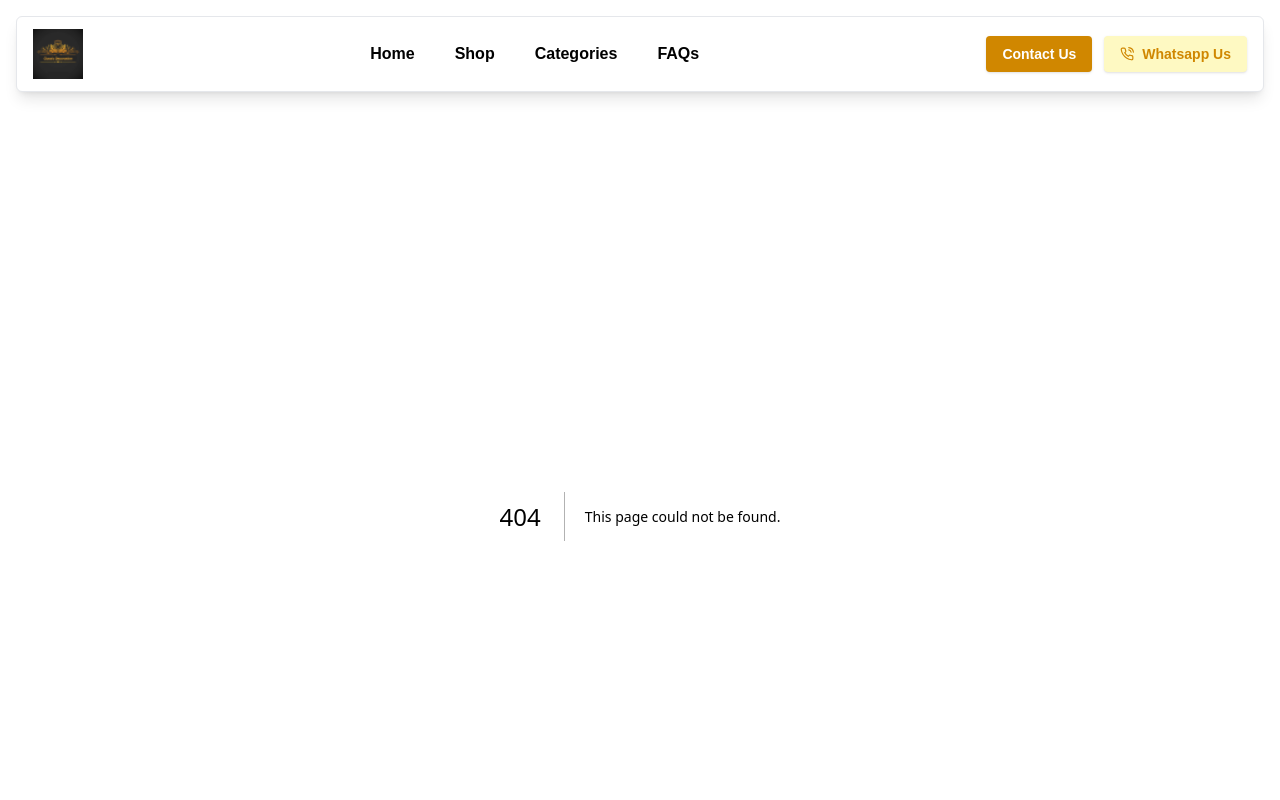
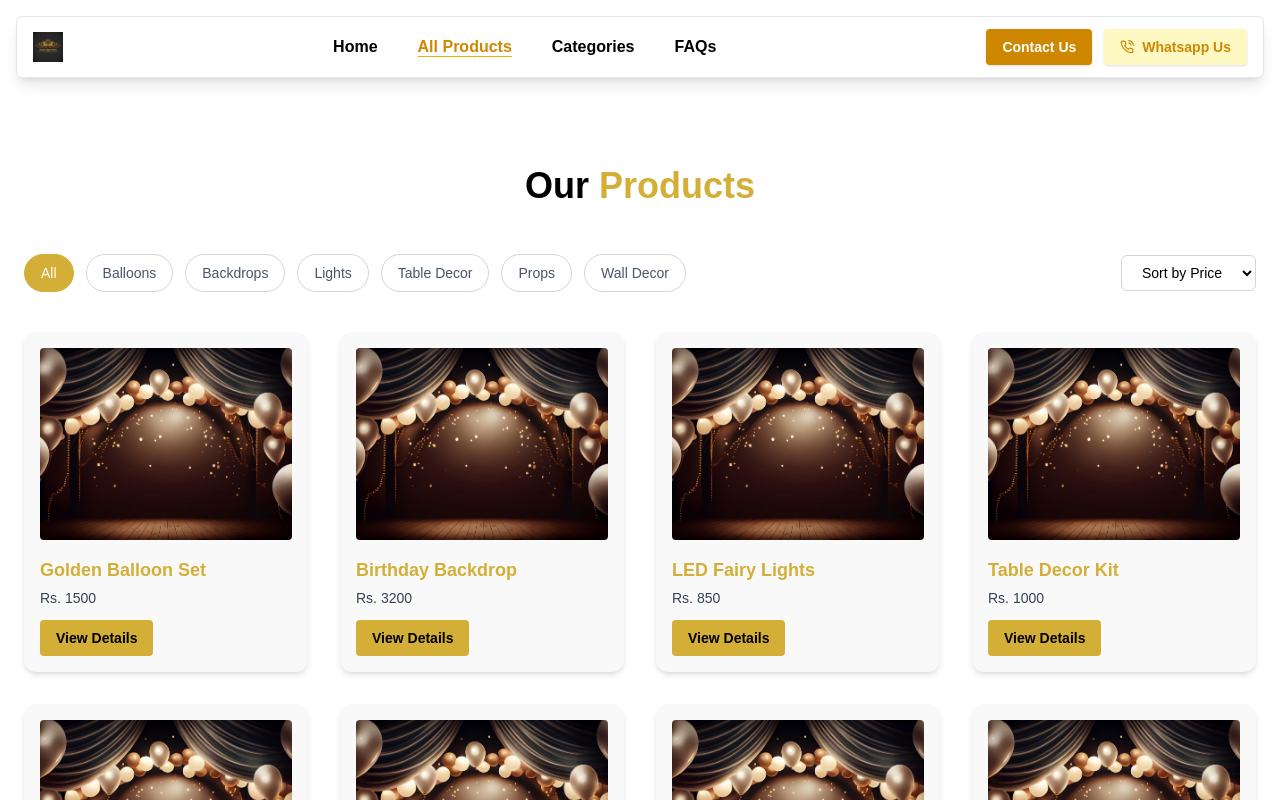
Before and after one commit to shayan5522/classic_decoration, a Next.js app: page /products in a window 1280 px wide. Before the commit this address had no page. Shown: the top 800 px of the page. Built offline with nearby package versions, Linux system fonts and the light colour scheme.

Commit message:
products_page_added

```diff
--- /dev/null
+++ b/src/app/products/page.jsx
@@ -0,0 +1,116 @@
+"use client";
+import Image from "next/image";
+import { useEffect, useState } from "react";
+
+// Sample product data
+const sampleProducts = [
+    { id: 1, name: "Golden Balloon Set", price: 1500, image: "/assets/balloon-arch.jpg", category: "Balloons" },
+    { id: 2, name: "Birthday Backdrop", price: 3200, image: "/assets/balloon-arch.jpg", category: "Backdrops" },
+    { id: 3, name: "LED Fairy Lights", price: 850, image: "/assets/balloon-arch.jpg", category: "Lights" },
+    { id: 4, name: "Table Decor Kit", price: 1000, image: "/assets/balloon-arch.jpg", category: "Table Decor" },
+    { id: 5, name: "Golden Curtains", price: 2400, image: "/assets/balloon-arch.jpg", category: "Backdrops" },
+    { id: 6, name: "Confetti Balloons", price: 700, image: "/assets/balloon-arch.jpg", category: "Balloons" },
+    { id: 7, name: "Decor Stand", price: 4000, image: "/assets/balloon-arch.jpg", category: "Props" },
+    { id: 8, name: "Wall Flowers", price: 1800, image: "/assets/balloon-arch.jpg", category: "Wall Decor" },
+];
+
+export default function ProductsPage() {
+    const [mounted, setMounted] = useState(false);
+    const [selectedCategory, setSelectedCategory] = useState("All");
+    const [sortOrder, setSortOrder] = useState("default");
+
+    useEffect(() => setMounted(true), []);
+
+    const categories = ["All", ...new Set(sampleProducts.map(p => p.category))];
+
+    // Filter & Sort Logic
+    const filteredProducts = sampleProducts
+        .filter(p => selectedCategory === "All" || p.category === selectedCategory)
+        .sort((a, b) => {
+            if (sortOrder === "asc") return a.price - b.price;
+            if (sortOrder === "desc") return b.price - a.price;
+            return 0;
+        });
+
+    return (
+        <div className="bg-white min-h-screen py-16 px-6 text-black">
+            {/* Page Heading */}
+            <h1 className={`text-4xl font-bold text-center mb-12 transition-all duration-700 ${mounted ? "opacity-100 translate-y-0" : "opacity-0 -translate-y-5"}`}>
+                <span className="text-black">Our </span>
+                <span className="text-[#D4AF37]">Products</span>
+            </h1>
+
+            {/* Filters */}
+            <div className="max-w-7xl mx-auto mb-10 flex flex-col md:flex-row items-center justify-between gap-4">
+                {/* Category Filter */}
+                <div className="flex flex-wrap gap-3">
+                    {categories.map(category => (
+                        <button
+                            key={category}
+                            className={`px-4 py-2 rounded-full border transition text-sm ${
+                                selectedCategory === category
+                                    ? "bg-[#D4AF37] text-white border-[#D4AF37]"
+                                    : "border-gray-300 text-gray-600 hover:bg-gray-100"
+                            }`}
+                            onClick={() => setSelectedCategory(category)}
+                        >
+                            {category}
+                        </button>
+                    ))}
+                </div>
+
+                {/* Price Sort Filter */}
+                <select
+                    onChange={(e) => setSortOrder(e.target.value)}
+                    className="border border-gray-300 px-4 py-2 rounded-md text-sm focus:outline-none focus:ring-1 focus:ring-[#D4AF37]"
+                >
+                    <option value="default">Sort by Price</option>
+                    <option value="asc">Low to High</option>
+                    <option value="desc">High to Low</option>
+                </select>
+            </div>
+
+            {/* Products Grid */}
+            <div className="max-w-7xl mx-auto grid grid-cols-1 sm:grid-cols-2 lg:grid-cols-4 gap-8">
+                {filteredProducts.map((product, index) => (
+                    <div
+                        key={product.id}
+                        className={`bg-[#f9f9f9] rounded-xl p-4 shadow-md hover:shadow-xl transform transition duration-500 hover:scale-105 ${
+                            mounted ? "opacity-100 translate-y-0" : "opacity-0 translate-y-5"
+                        } delay-${index * 75}`}
+                    >
+                        <div className="relative h-48 w-full rounded overflow-hidden mb-4">
+                            <Image
+                                src={product.image}
+                                alt={product.name}
+                                fill
+                                className="object-cover transition-transform duration-500 hover:scale-110"
+                            />
+                        </div>
+                        <h3 className="text-lg font-semibold text-[#D4AF37] mb-1">{product.name}</h3>
+                        <p className="text-sm text-gray-700 mb-3">Rs. {product.price}</p>
+                        <button className="bg-[#D4AF37] hover:bg-yellow-500 text-black text-sm font-semibold px-4 py-2 rounded transition">
+                            View Details
+                        </button>
+                    </div>
+                ))}
+            </div>
+
+            {/* Pagination UI (non-functional placeholder) */}
+            <div className="flex justify-center items-center mt-12 space-x-2 text-sm">
+                <button className="px-3 py-2 rounded-md border border-gray-300 text-gray-600 hover:bg-gray-100">Previous</button>
+                {[1, 2, 3].map((page) => (
+                    <button
+                        key={page}
+                        className={`px-4 py-2 rounded-md border ${
+                            page === 1 ? "bg-[#D4AF37] text-white border-[#D4AF37]" : "border-gray-300 text-gray-600 hover:bg-gray-100"
+                        }`}
+                    >
+                        {page}
+                    </button>
+                ))}
+                <button className="px-3 py-2 rounded-md border border-gray-300 text-gray-600 hover:bg-gray-100">Next</button>
+            </div>
+        </div>
+    );
+}
--- a/src/components/footer.jsx
+++ b/src/components/footer.jsx
@@ -82,13 +82,14 @@ export default function Footer() {
                     <h4 className="text-[#D4AF37] font-semibold text-lg mb-4">Location</h4>
                     <div className="w-full h-40 overflow-hidden rounded-lg shadow-lg">
                         <iframe
-                            src="https://www.google.com/maps/embed?pb=!1m18!1m12!1m3!1d26429.448273624494!2d73.0158258!3d33.6282236!2m3!1f0!2f0!3f0!3m2!1i1024!2i768!4f13.1!3m3!1m2!1s0x38df950a241c6eeb%3A0x5e5d6e4c5c99f191!2sWaleed%20Party%20Decoration!5e0!3m2!1sen!2s!4v1661323579094!5m2!1sen!2s"
+                            src="https://www.google.com/maps/embed?pb=!1m18!1m12!1m3!1d179.30044199293405!2d73.75960864385456!3d33.86006055153941!2m3!1f0!2f0!3f0!3m2!1i1024!2i768!4f13.1!3m3!1m2!1s0x38e06b1b81a52a3b%3A0x3d2bcb60a0f9ceed!2sQuaid-e-Azam%20Market%20Rawalakot%20a!5e1!3m2!1sen!2sus!4v1754204801477!5m2!1sen!2sus"
                             className="w-full h-full border-0 rounded-md"
                             allowFullScreen
                             loading="lazy"
                             referrerPolicy="no-referrer-when-downgrade"
                         ></iframe>
                     </div>
+
                 </div>
             </div>
         </footer>
--- a/src/components/navbar.jsx
+++ b/src/components/navbar.jsx
@@ -1,29 +1,57 @@
 "use client";
 import Image from "next/image";
 import Link from "next/link";
-import { FiPhoneCall } from "react-icons/fi";
+import { FiPhoneCall, FiMenu, FiX } from "react-icons/fi";
+import { useState } from "react";
+import { usePathname } from "next/navigation";
 
 export default function Navbar() {
+    const [isOpen, setIsOpen] = useState(false);
+    const pathname = usePathname();
+
+    const isActive = (href) => {
+        // Exclude hash links like "/#categories" from active state
+        if (href.startsWith("/#")) return false;
+        return pathname === href;
+    };
+
+    const linkClasses = (href) =>
+        `transition hover:underline ${
+            isActive(href)
+                ? "text-yellow-600 underline underline-offset-4 decoration-yellow-500"
+                : "text-black"
+        }`;
+
     return (
-        <header className="bg-white border border-gray-200 shadow-lg rounded-md mt-4 mx-4 mb-6">
+        <header className="bg-white border border-gray-200 shadow-lg rounded-md mt-4 mx-4 mb-6 z-50 relative">
             <div className="max-w-7xl mx-auto px-4 py-3 flex items-center justify-between">
                 {/* Logo */}
                 <Link href="/" className="flex items-center space-x-2">
-                    <Image src="/logo.png" alt="Logo" width={50} height={40} />
+                    <Image src="/logo.png" alt="Logo" width={30} height={30} />
                 </Link>
 
-                {/* Nav Links */}
-                <nav className="hidden md:flex space-x-10 text-base font-bold text-black">
-                    <Link href="/">Home</Link>
-                    <Link href="#">Shop</Link>
-                    <Link href="/#categories" scroll={true}>
+                {/* Desktop Nav Links */}
+                <nav className="hidden md:flex space-x-10 text-base font-bold">
+                    <Link href="/" className={linkClasses("/")}>
+                        Home
+                    </Link>
+                    <Link href="/products" className={linkClasses("/products")}>
+                        All Products
+                    </Link>
+                    <Link
+                        href="/#categories"
+                        scroll={true}
+                        className="text-black hover:underline"
+                    >
                         Categories
                     </Link>
-                    <Link href="/faqs">FAQs</Link>
+                    <Link href="/faqs" className={linkClasses("/faqs")}>
+                        FAQs
+                    </Link>
                 </nav>
 
-                {/* Buttons */}
-                <div className="flex items-center gap-3">
+                {/* Desktop Buttons */}
+                <div className="hidden md:flex items-center gap-3">
                     <Link
                         href="/contact"
                         className="bg-yellow-600 text-white px-4 py-2 rounded font-semibold text-sm shadow-sm hover:bg-yellow-700 transition"
@@ -38,7 +66,57 @@ export default function Navbar() {
                         Whatsapp Us
                     </Link>
                 </div>
+
+                {/* Hamburger Icon for Mobile */}
+                <button
+                    onClick={() => setIsOpen(!isOpen)}
+                    className="md:hidden text-2xl text-gray-700"
+                >
+                    {isOpen ? <FiX /> : <FiMenu />}
+                </button>
             </div>
+
+            {/* Mobile Drawer */}
+            {isOpen && (
+                <div className="md:hidden bg-white border-t border-gray-200 shadow-lg rounded-b-md px-4 py-4 space-y-4 absolute top-full left-0 right-0 z-40">
+                    <nav className="flex flex-col space-y-3 text-base font-bold">
+                        <Link href="/" onClick={() => setIsOpen(false)} className={linkClasses("/")}>
+                            Home
+                        </Link>
+                        <Link href="/products" onClick={() => setIsOpen(false)} className={linkClasses("/products")}>
+                            All Products
+                        </Link>
+                        <Link
+                            href="/#categories"
+                            scroll={true}
+                            onClick={() => setIsOpen(false)}
+                            className="text-black hover:underline"
+                        >
+                            Categories
+                        </Link>
+                        <Link href="/faqs" onClick={() => setIsOpen(false)} className={linkClasses("/faqs")}>
+                            FAQs
+                        </Link>
+                    </nav>
+                    <div className="flex flex-col space-y-3 pt-3">
+                        <Link
+                            href="/contact"
+                            onClick={() => setIsOpen(false)}
+                            className="bg-yellow-600 text-white px-4 py-2 rounded font-semibold text-sm shadow-sm hover:bg-yellow-700 transition"
+                        >
+                            Contact Us
+                        </Link>
+                        <Link
+                            href="#"
+                            onClick={() => setIsOpen(false)}
+                            className="flex items-center justify-center bg-yellow-100 text-yellow-600 px-4 py-2 rounded font-semibold text-sm shadow-sm hover:bg-yellow-200 transition"
+                        >
+                            <FiPhoneCall className="mr-2" />
+                            Whatsapp Us
+                        </Link>
+                    </div>
+                </div>
+            )}
         </header>
     );
 }
```
